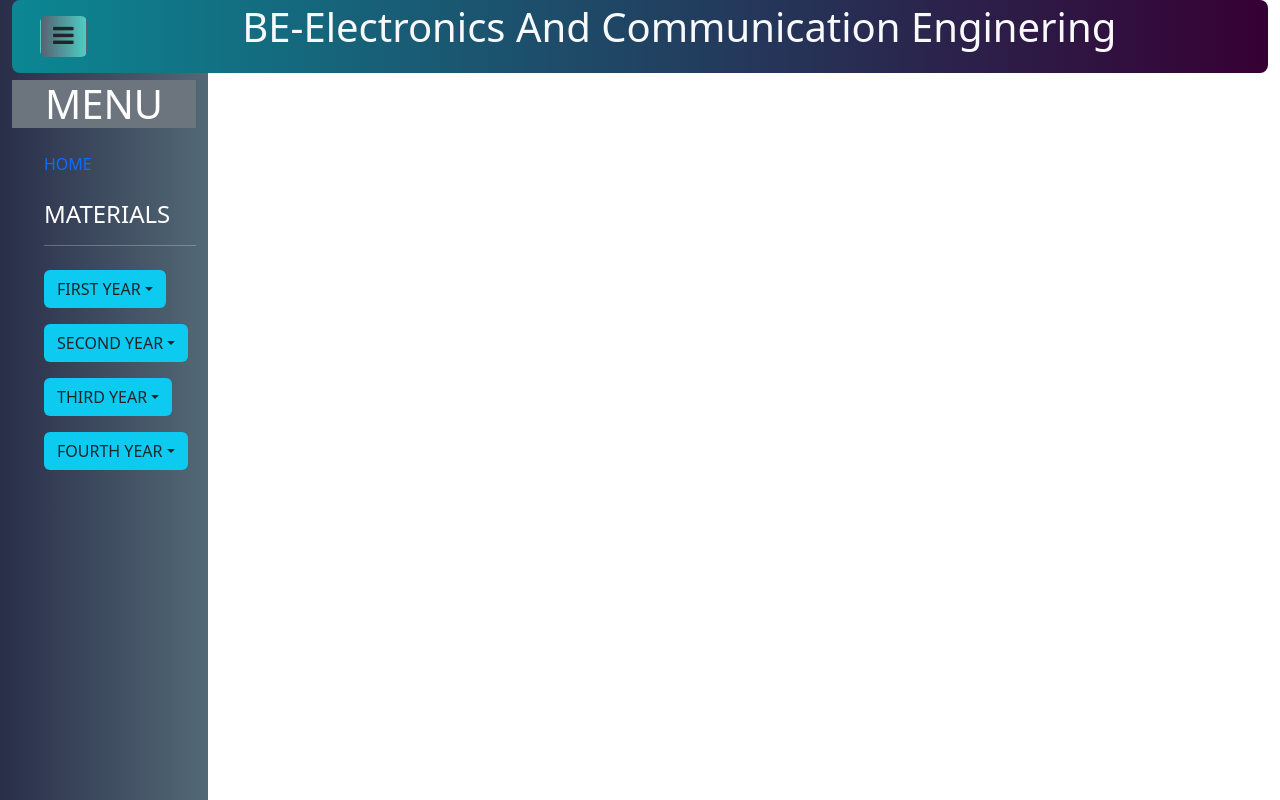
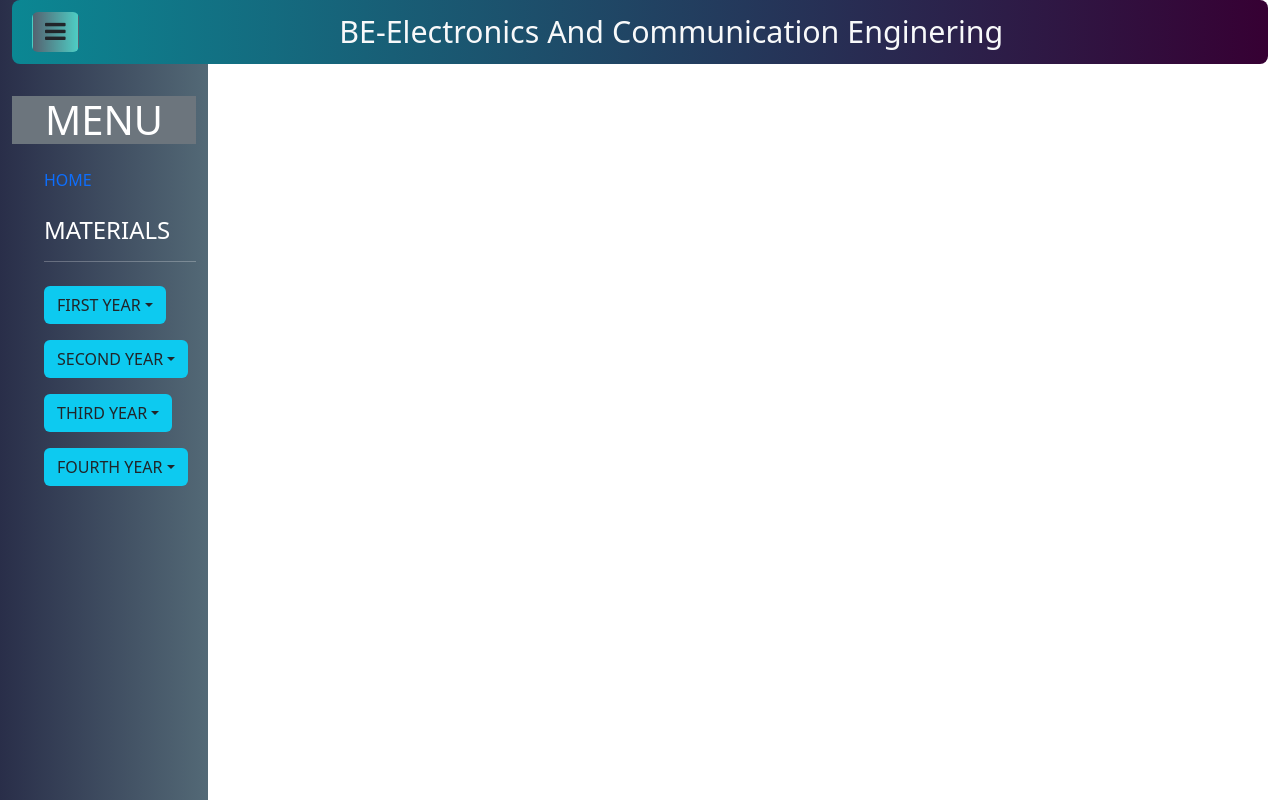
Before and after one commit to kalaimani2003/ACET-NOTES, a plain HTML site: page dashboard/ECE.html in a window 1280 px wide. Both pictures are taken after a click on the link 63 px from the left and 36 px from the top of the page. Drawn offline with nearby package versions, Linux system fonts and the light colour scheme.

Commit message:
new changes

```diff
--- a/dashboard/ECE.html
+++ b/dashboard/ECE.html
@@ -17,7 +17,7 @@
             <!--  dashboard -->
             <div class=" " id="menu">
 
-                <div class=" text-center bg-secondary w-100  " style="margin-top: 5rem;">
+                <div class=" text-center bg-secondary w-100  " style="margin-top: 6rem;">
                     <h1>MENU</h1>
                 </div>
                 <ul>
@@ -56,10 +56,10 @@
                 </ul>
             </div>
             <!--  content -->
-            <div class="col container-fluid ">
-                <div class="heading container-fluid" id="dep-name">
-                    <a id="toggler" class="btn  m-3"><i class="fa fa-bars" style="font-size:24px"></i></a>
-                    <h1 class=" text-light">BE-Electronics And Communication Enginering</h1>
+            <div class="col container-fluid " >
+                <div class="heading container-fluid "  id="dep-name">
+                    <a id="toggler" class="btn  my-auto mx-2" style="height: 2.5rem;"><i class="fa fa-bars" style="font-size:24px"></i></a>
+                    <h1 class=" text-light mx-auto my-auto text-center" style="font-size:1.9rem; "> BE-Electronics And Communication Enginering</h1>
                 </div>
                 <!--  first sem section -->
                 <div class="container-fluid" id="menu-off">
--- a/dashboard/main.css
+++ b/dashboard/main.css
@@ -35,9 +35,8 @@ li{
 .heading{
     display: flex;
     border-radius: 0.5rem;
-  h1{
-    margin: 3px auto;
-  }
+min-height: 4rem;
+
 }
 #dep-name{
     position: sticky;
```
Also changed, not shown: dashboard/CIVIL.html (+5 -5 lines), dashboard/CSE.html (+5 -5 lines), dashboard/EEE.html (+5 -5 lines), dashboard/IT.html (+5 -5 lines), dashboard/MEC.html (+5 -5 lines).
